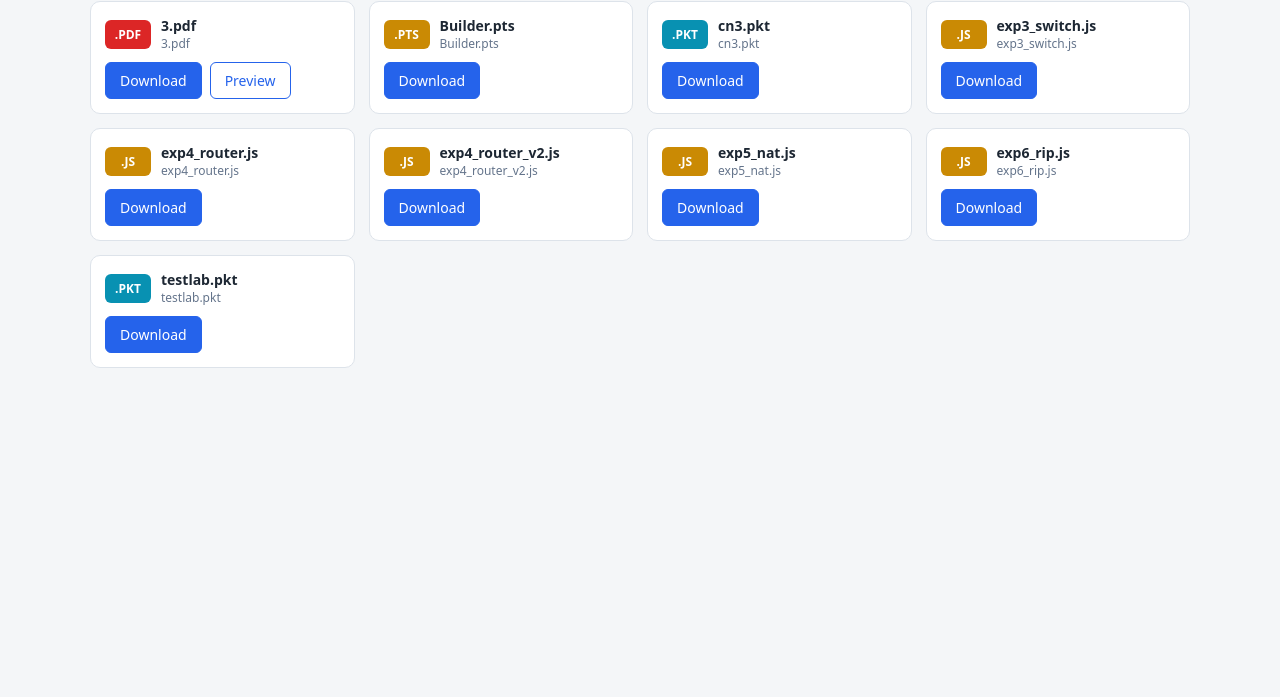
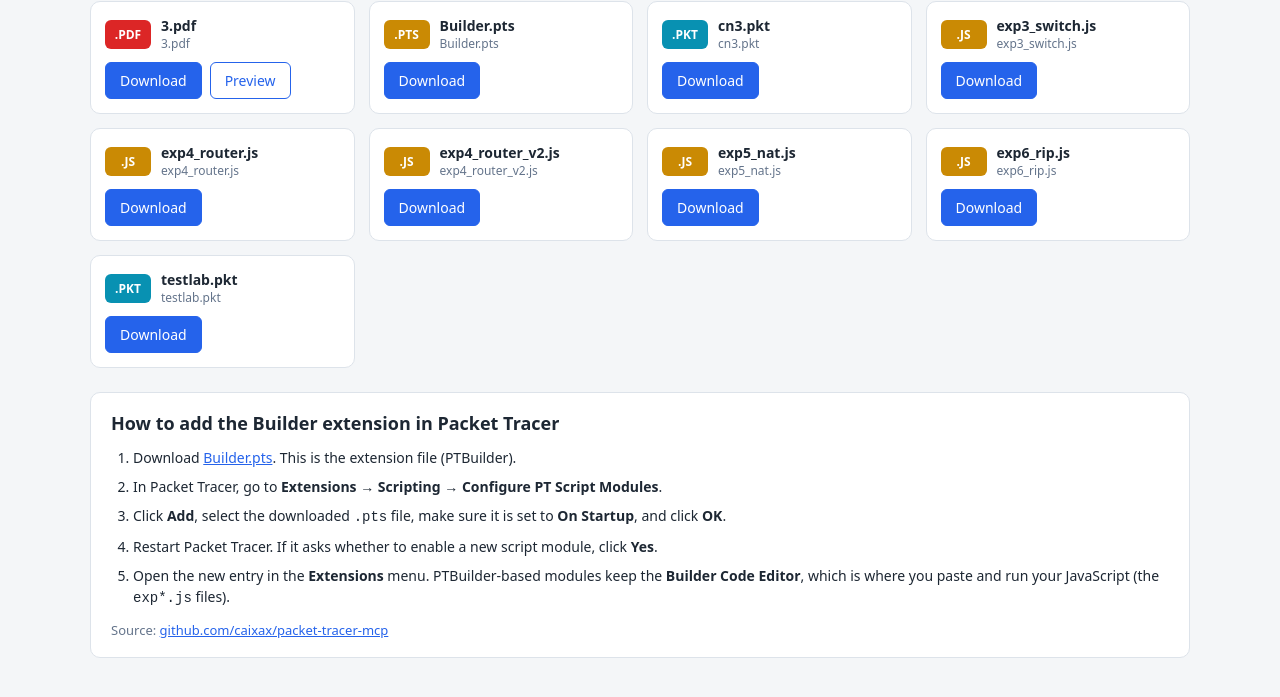
Before and after one commit to delighttagwi/dsa08, a plain HTML site: page index.html in a window 1280 px wide. Shown: the part 77-774 px from the top of the page. Drawn offline with Linux system fonts and the light colour scheme.

Commit message:
Add guide for Builder extension in Packet Tracer
Added a guide section for adding the Builder extension in Packet Tracer.

```diff
--- a/index.html
+++ b/index.html
@@ -22,6 +22,11 @@
   .name { font-size: 14px; font-weight: 600; word-break: break-all; }
   .path { font-size: 12px; color: #64748b; word-break: break-all; }
   .actions { display: flex; gap: 8px; }
+  .guide { margin-top: 24px; background: #fff; border: 1px solid #dde3ea; border-radius: 10px; padding: 18px 20px; }
+  .guide h2 { font-size: 18px; margin-bottom: 12px; }
+  .guide ol { padding-left: 22px; display: grid; gap: 8px; font-size: 14px; line-height: 1.5; }
+  .guide a { color: #2563eb; }
+  .guide .note { margin-top: 12px; font-size: 13px; color: #64748b; }
   #preview { margin-top: 24px; background: #fff; border: 1px solid #dde3ea; border-radius: 10px; overflow: hidden; display: none; }
   #preview .bar { display: flex; justify-content: space-between; padding: 10px 14px; border-bottom: 1px solid #dde3ea; font-size: 14px; }
   #preview iframe { width: 100%; height: 75vh; border: none; display: block; }
@@ -35,6 +40,18 @@
   </header>
 
   <div class="grid" id="grid"></div>
+
+  <section class="guide">
+    <h2>How to add the Builder extension in Packet Tracer</h2>
+    <ol>
+      <li>Download <a href="Builder.pts" download="Builder.pts">Builder.pts</a>. This is the extension file (PTBuilder).</li>
+      <li>In Packet Tracer, go to <strong>Extensions &rarr; Scripting &rarr; Configure PT Script Modules</strong>.</li>
+      <li>Click <strong>Add</strong>, select the downloaded <code>.pts</code> file, make sure it is set to <strong>On Startup</strong>, and click <strong>OK</strong>.</li>
+      <li>Restart Packet Tracer. If it asks whether to enable a new script module, click <strong>Yes</strong>.</li>
+      <li>Open the new entry in the <strong>Extensions</strong> menu. PTBuilder-based modules keep the <strong>Builder Code Editor</strong>, which is where you paste and run your JavaScript (the <code>exp*.js</code> files).</li>
+    </ol>
+    <p class="note">Source: <a href="https://github.com/caixax/packet-tracer-mcp" target="_blank" rel="noopener">github.com/caixax/packet-tracer-mcp</a></p>
+  </section>
 
   <div id="preview">
     <div class="bar"><span id="pname"></span><a href="#" id="pclose">Close</a></div>
```
